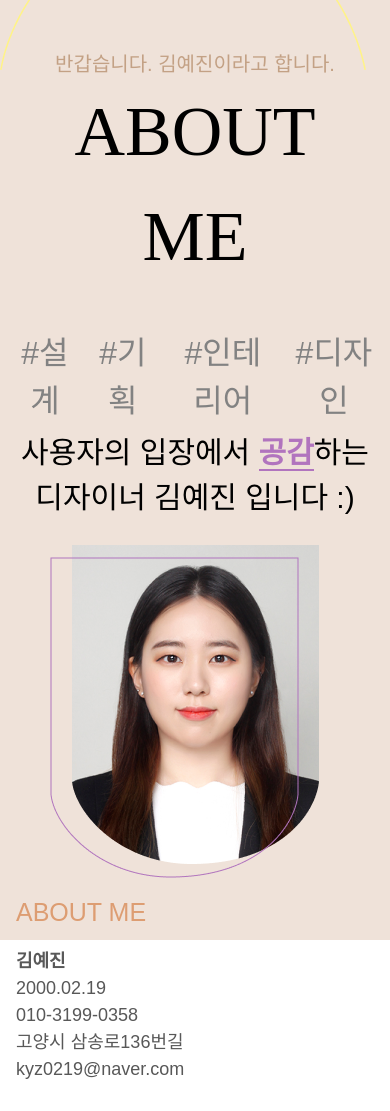
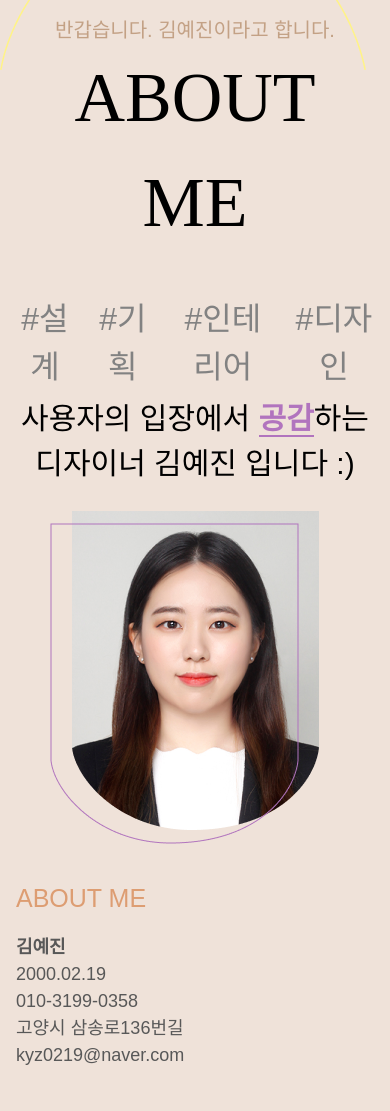
Before and after one commit to kimyejin6545/yejinkim, a plain HTML site: page index.html in a window 390 px wide. Shown: the part 889-2000 px from the top of the page. Drawn offline with Linux system fonts and the light colour scheme; a web font is replaced by a local one.

Commit message:
Update style.css

```diff
--- a/css/style.css
+++ b/css/style.css
@@ -1343,31 +1343,41 @@
   .inner {
     padding: 0 16px;
   }
+  .about-me{
+    height:auto;
+    padding-top:60px;
+    padding-bottom:80px;
+  }
+
   .about-me .about-title{
     flex-direction:column;
+    gap:50px;
     margin-top:40px;
-    margin-bottom:40px;
+    margin-bottom:0;
   }
+
   .about-me .about-title .about-title-01{
     width:100%;
     padding-left:0;
     text-align:center;
   }
-  @media screen and (max-width:390px){
+
+  .about-me .about-title .about-title-01 div{
+    justify-content:center;
+  }
 
   .about-me .about-title .about-title-01 figure{
-    width:247px;
-    height:319px;
     margin:25px auto 0;
   }
 
-}
-.about-me .about-title .about-title-02{
+  .about-me .about-title .about-title-02{
     width:100%;
     display:block;
   }
+
   .about-me .about-title .about-title-02 section{
     width:100%;
     margin-bottom:35px;
   }
+
 }
```
